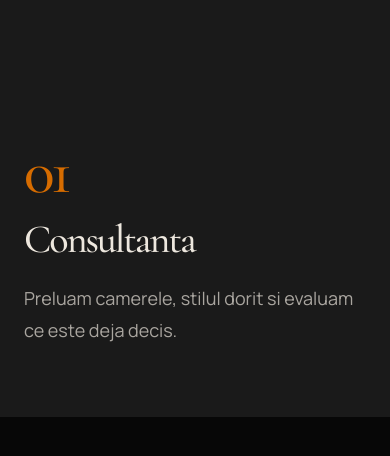
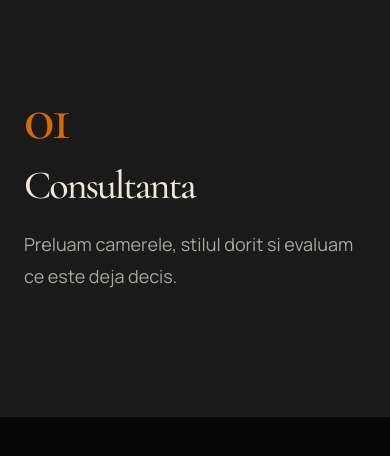
Before and after one commit to tribustech/epic-mob-frontend, a Next.js app: page / in a window 390 px wide. Shown: the part 5100-5556 px from the top of the page. Built offline with nearby package versions, Linux system fonts and the light colour scheme.

Commit message:
style(sticky-process): anchor text to top on mobile to tighten image-text gap

```diff
--- a/components/home/sticky-process.tsx
+++ b/components/home/sticky-process.tsx
@@ -161,7 +161,7 @@ export function StickyProcess() {
                 color: theme.foreground,
               }}
             >
-              <div className="relative flex flex-1 items-center px-6 py-10 sm:px-10 lg:px-16 lg:py-20">
+              <div className="relative flex flex-1 items-start px-6 pb-10 pt-4 sm:px-10 lg:items-center lg:px-16 lg:py-20">
                 <div className="max-w-xl">
                   <span
                     className="display-font block text-[clamp(4rem,10vw,9rem)] leading-none tracking-[-0.06em]"
```
